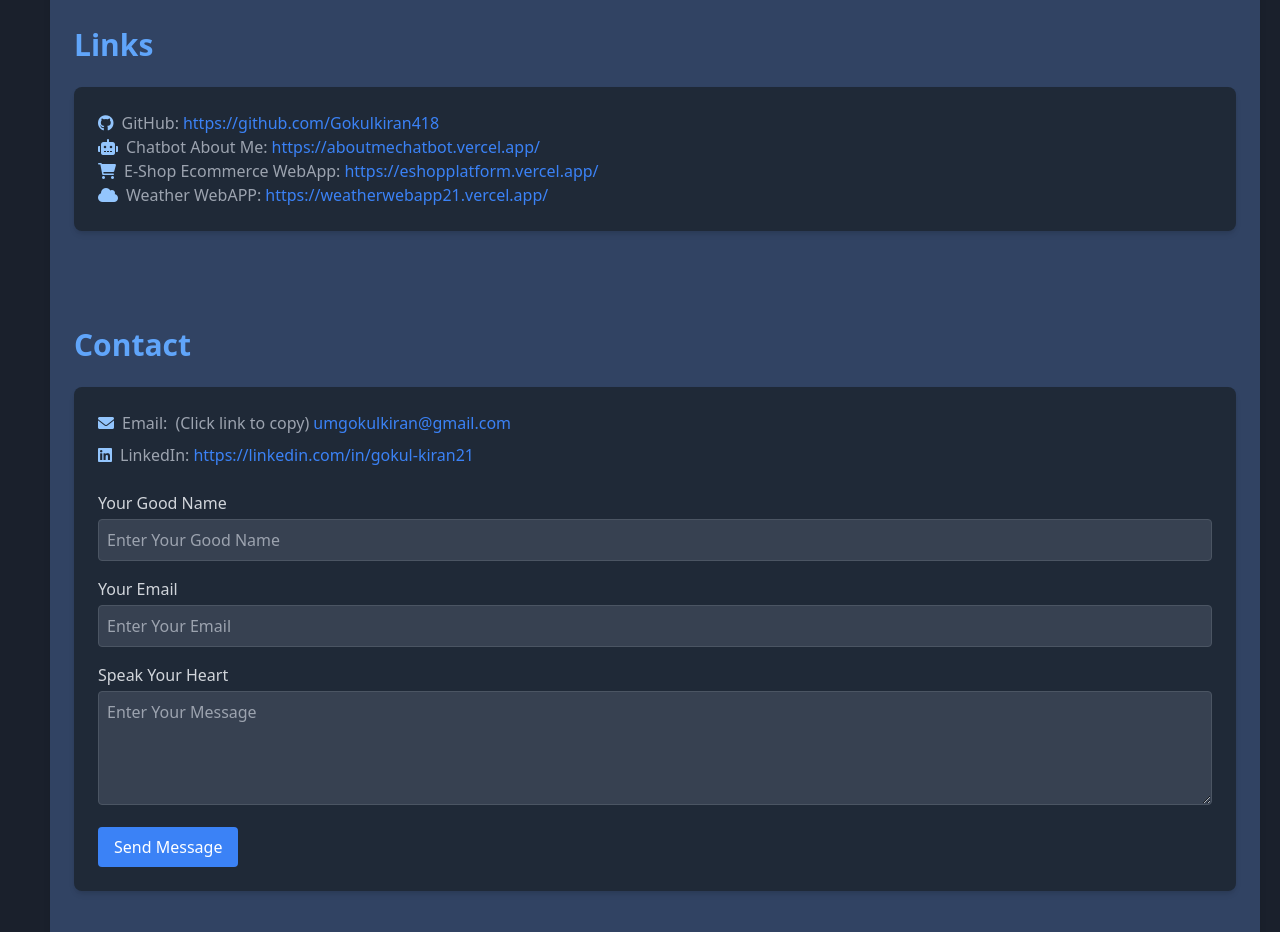
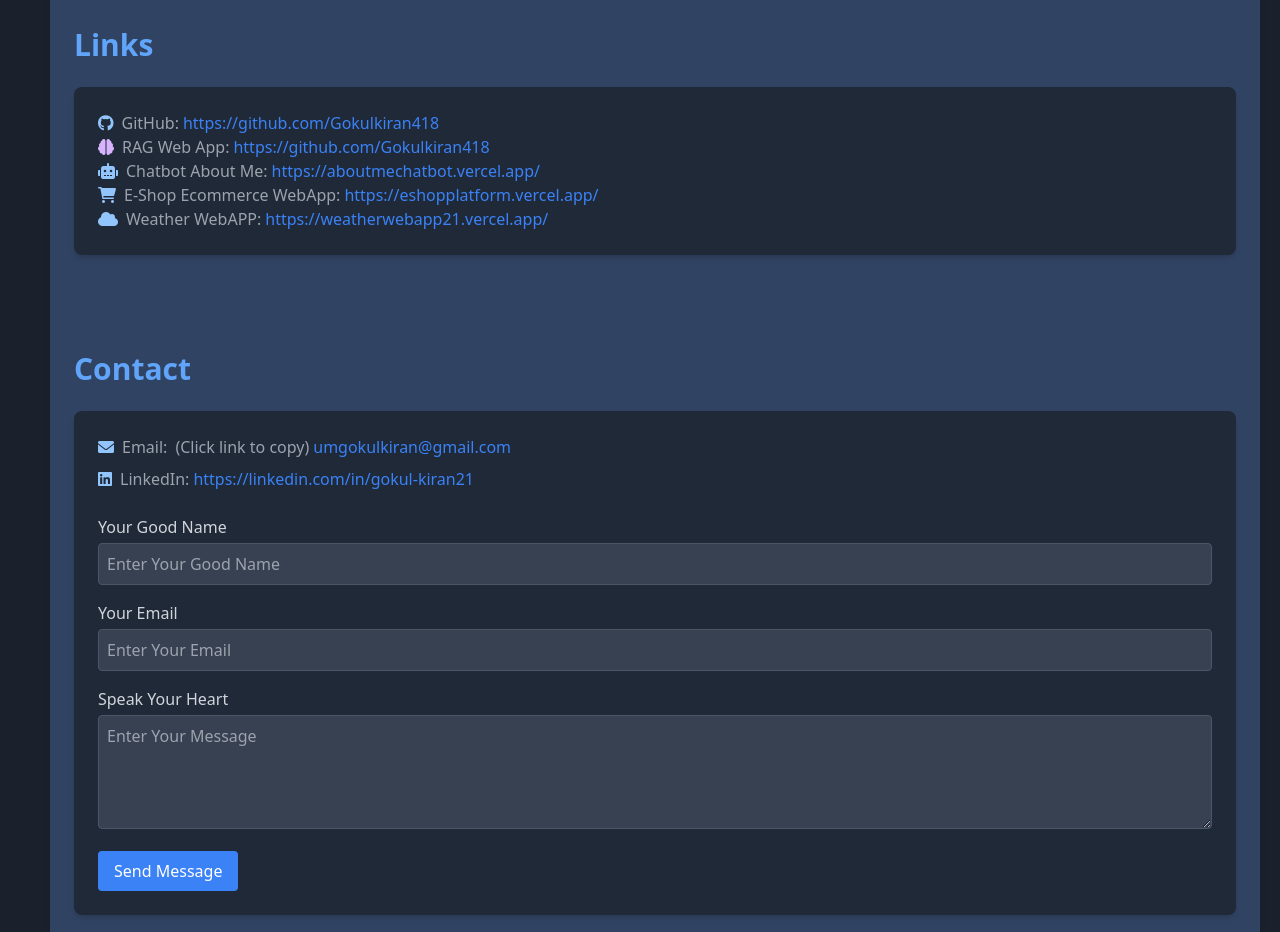
Before and after one commit to Gokulkiran418/my-portfolio, a React (Vite) app: page / in a window 1280 px wide. Shown: the part 3940-4872 px from the top of the page. Built offline with nearby package versions, Linux system fonts and the light colour scheme; no server answers.

Commit message:
Update resume, add RAG project link

```diff
--- a/src/components/Links.jsx
+++ b/src/components/Links.jsx
@@ -12,6 +12,15 @@ export function Links() {
         GitHub:
       </span>
         <a href={data.links.github} target="_blank" className="text-blue-500 hover:underline ml-1 break-all">
+          {data.links.github}
+        </a>
+      </p>
+      <p className="text-gray-600 dark:text-gray-400 flex flex-col md:flex-row items-center md:items-start text-center md:text-left break-words">
+      <span className="flex items-center">
+        <i className="fas fa-brain mr-2 text-purple-500 dark:text-purple-300"></i>
+        RAG Web App:
+      </span>
+        <a href={data.links.RAGApp} target="_blank" className="text-blue-500 hover:underline ml-1 break-all">
           {data.links.github}
         </a>
       </p>
```
Also changed, not shown: 2 other files (tests, documents, lock files or other folders).
